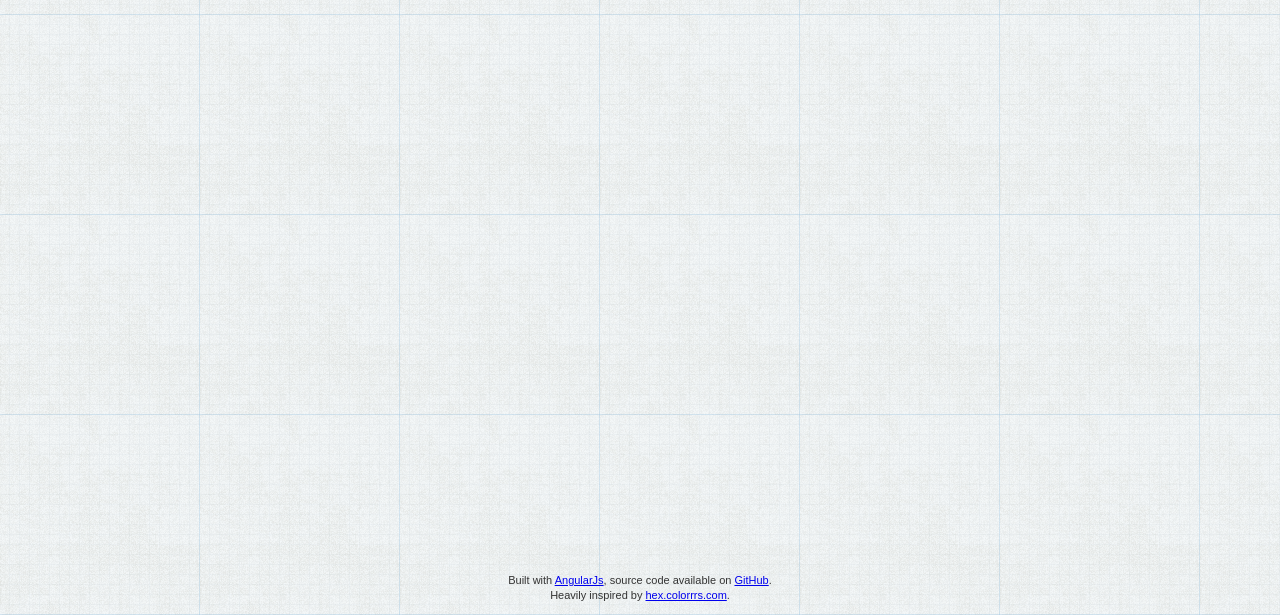
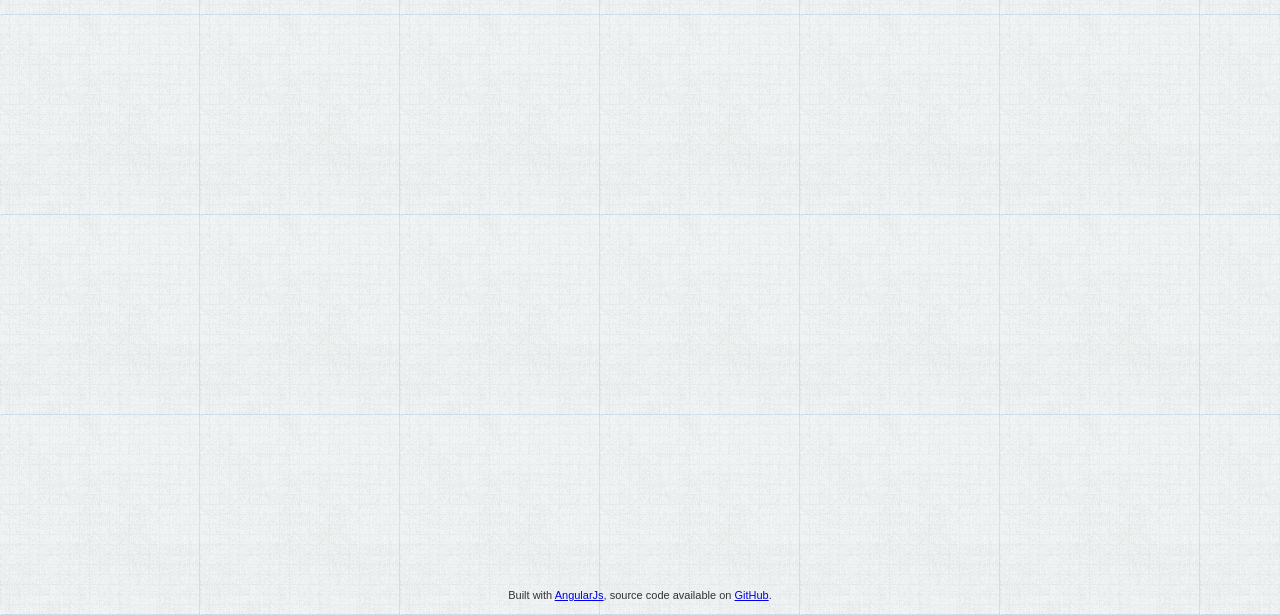
Before and after one commit to rodolfocaldeira/expenses-calculator, a plain HTML site: page public/index.html in a window 1280 px wide. Shown: the part 185-800 px from the top of the page. Drawn offline with Linux system fonts and the light colour scheme; a web font is replaced by a local one.

Commit message:
Updated the footer.

```diff
--- a/public/index.html
+++ b/public/index.html
@@ -38,8 +38,6 @@
             Built with <a href="http://angularjs.org/">AngularJs</a>,
             source code available on <a href="https://github.com/rodolfocaldeira/expenses-calculator">GitHub</a>.
         </p>
-
-        <p>Heavily inspired by <a href="http://hex.colorrrs.com/">hex.colorrrs.com</a>.</p>
     </footer>
 
 </body>
```
